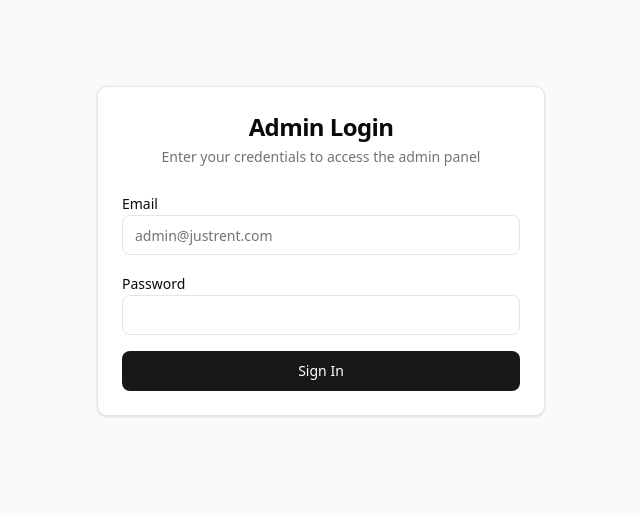
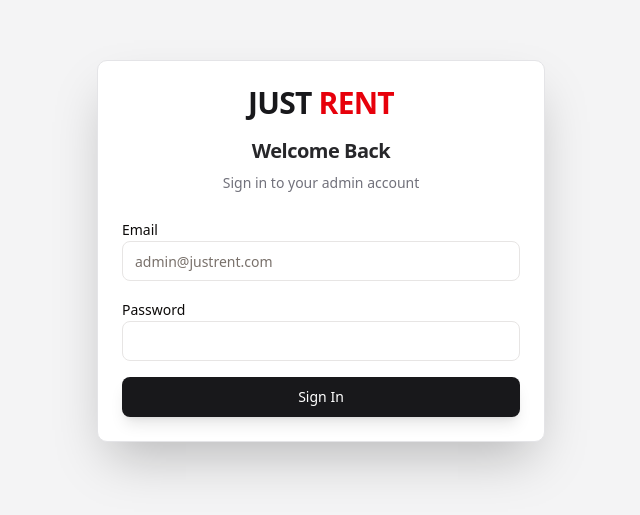
Before and after one commit to SaizoSan98/justrentweb, a Next.js app: page /login in a window 1280 px wide. Shown: the part 149-664 px from the top of the page, without its empty margins (319-959 px from the left). Built offline with nearby package versions, Linux system fonts and the light colour scheme.

Commit message:
fix: Admin sidebar user name, car categories logic, login ui and settings

```diff
--- a/src/app/admin/layout.tsx
+++ b/src/app/admin/layout.tsx
@@ -14,12 +14,16 @@ import {
 import { Button } from "@/components/ui/button"
 
 import { logoutAction } from "./actions"
+import { getSession } from "@/lib/auth"
 
-export default function AdminLayout({
+export default async function AdminLayout({
   children,
 }: {
   children: React.ReactNode
 }) {
+  const session = await getSession()
+  const user = session?.user
+
   return (
     <div className="flex min-h-screen bg-zinc-50">
       {/* Sidebar */}
@@ -31,8 +35,8 @@ export default function AdminLayout({
           </Link>
           <div className="mt-4 pt-4 border-t border-zinc-800 text-xs">
             <span className="text-zinc-500 block">Welcome,</span>
-            <span className="text-white font-bold block">Farkas Bence</span>
-            <span className="text-red-600 font-bold text-[10px] uppercase tracking-wider">SUPERADMIN</span>
+            <span className="text-white font-bold block">{user?.name || 'Admin User'}</span>
+            <span className="text-red-600 font-bold text-[10px] uppercase tracking-wider">{user?.role || 'ADMIN'}</span>
           </div>
         </div>
 
--- a/src/app/login/page.tsx
+++ b/src/app/login/page.tsx
@@ -11,14 +11,19 @@ function LoginForm({ searchParams }: { searchParams?: { error?: string } }) {
   const error = searchParams?.error
 
   return (
-    <Card className="w-full max-w-md">
-      <CardHeader className="space-y-1">
-        <CardTitle className="text-2xl font-black text-center">Admin Login</CardTitle>
-        <CardDescription className="text-center">
-          Enter your credentials to access the admin panel
+    <Card className="w-full max-w-md shadow-2xl border-zinc-200">
+      <CardHeader className="space-y-2 pb-6">
+        <div className="text-center mb-4">
+            <span className="text-3xl font-black tracking-tight text-zinc-900">
+                JUST <span className="text-red-600">RENT</span>
+            </span>
+        </div>
+        <CardTitle className="text-xl font-bold text-center text-zinc-800">Welcome Back</CardTitle>
+        <CardDescription className="text-center text-zinc-500">
+          Sign in to your admin account
         </CardDescription>
       </CardHeader>
-      <CardContent>
+      <CardContent className="space-y-6">
         {error && (
           <div className="bg-red-50 text-red-600 text-sm p-3 rounded-md mb-4 border border-red-100 text-center font-medium">
             {error === 'invalid_credentials' && "Invalid email or password"}
@@ -50,7 +55,7 @@ export default async function LoginPage({
   const error = typeof params?.error === 'string' ? params.error : undefined
 
   return (
-    <div className="min-h-screen flex items-center justify-center bg-zinc-50 p-4">
+    <div className="min-h-screen flex items-center justify-center bg-zinc-100 p-4">
       <Suspense>
         <LoginForm searchParams={{ error }} />
       </Suspense>
--- a/src/components/admin/CarForm.tsx
+++ b/src/components/admin/CarForm.tsx
@@ -146,7 +146,6 @@ export function CarForm({ car, categories = [], isEditing = false }: CarFormProp
                       {categories.map(cat => (
                         <SelectItem key={cat.id} value={cat.name}>{cat.name}</SelectItem>
                       ))}
-                      {categories.length === 0 && <SelectItem value="Other">Other</SelectItem>}
                     </SelectContent>
                   </Select>
                 </div>
--- a/src/components/auth/LoginButton.tsx
+++ b/src/components/auth/LoginButton.tsx
@@ -10,7 +10,7 @@ export function LoginButton() {
   return (
     <Button
       type="submit"
-      className="w-full bg-zinc-900 text-white hover:bg-zinc-800"
+      className="w-full bg-zinc-900 text-white hover:bg-zinc-800 transition-all active:scale-95 shadow-lg"
       disabled={pending}
     >
       {pending ? (
```
